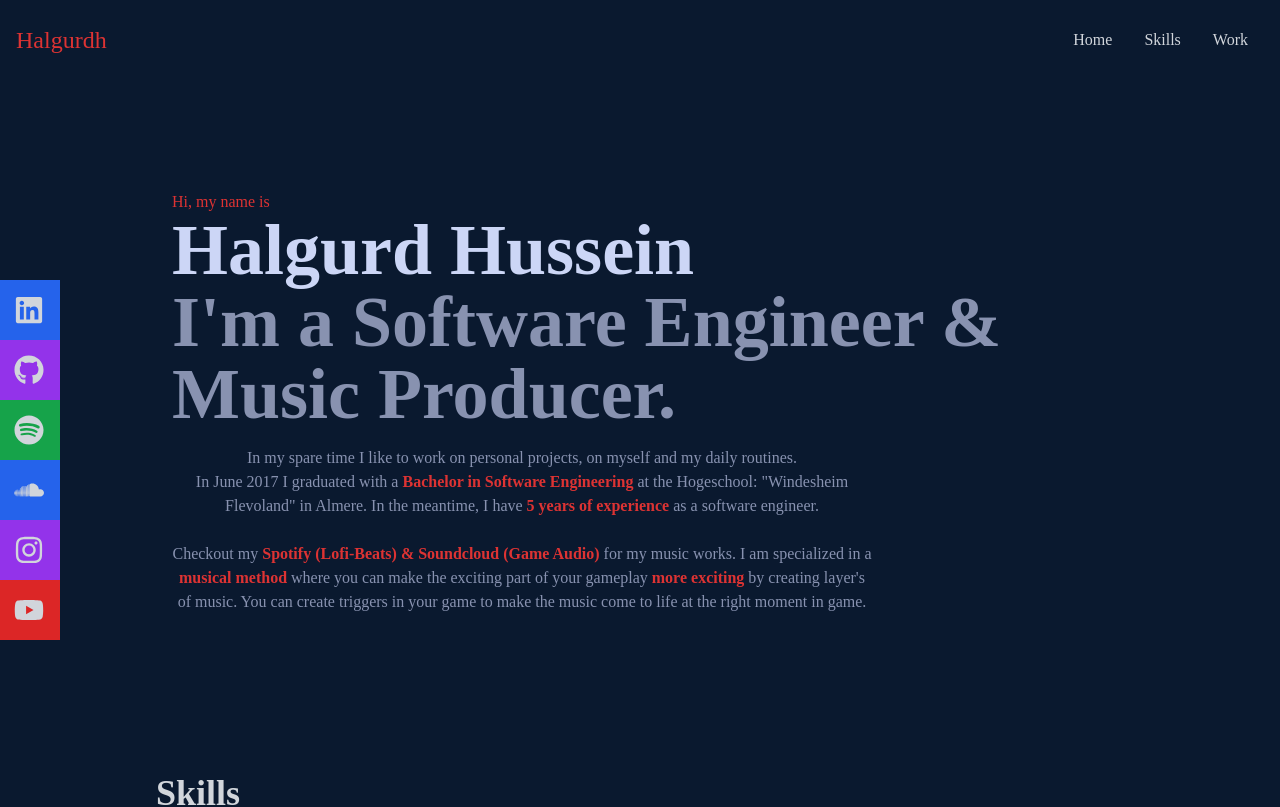
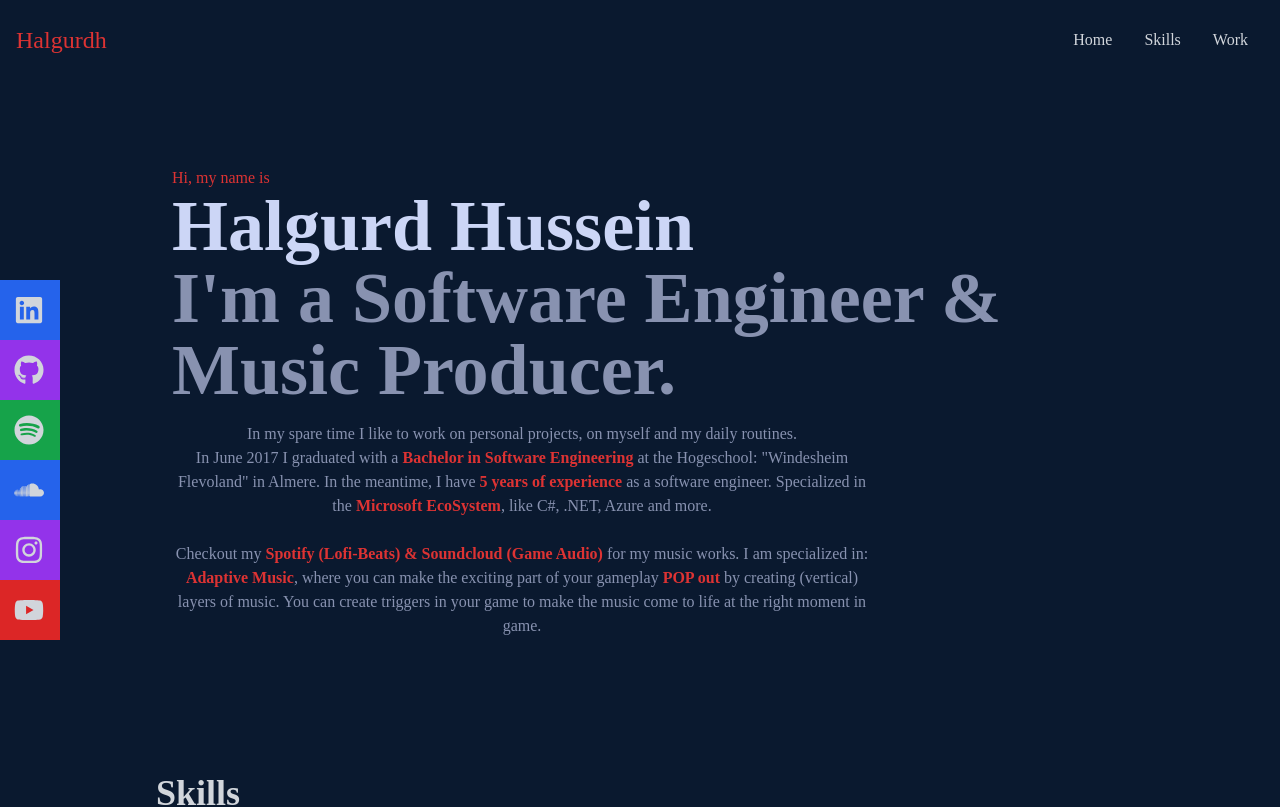
Before and after one commit to halgurdh/halgurdh.github.io, a React (Create React App) app: page / in a window 1280 px wide. Shown: the top 807 px of the page. Built offline with nearby package versions, Linux system fonts and the light colour scheme.

Commit message:
adaptive music story

```diff
--- a/src/components/Home.jsx
+++ b/src/components/Home.jsx
@@ -20,12 +20,12 @@ const Home = () => {
             at the Hogeschool: "Windesheim Flevoland" in Almere. In the
             meantime, I have{" "}
             <b className="text-[#dd3333]">5 years of experience</b> as a
-            software engineer.
+            software engineer. Specialized in the <b className="text-[#dd3333]">Microsoft EcoSystem</b>, like C#, .NET, Azure and more.
             <br/>
             <br/>
             Checkout my <b className="text-[#dd3333]">Spotify (Lofi-Beats) & Soundcloud (Game Audio)</b> for my music works.
-            I am specialized in a <b className="text-[#dd3333]">musical method</b> where you can make the
-            exciting part of your gameplay <b className="text-[#dd3333]">more exciting</b> by creating layer's of music.
+            I am specialized in: <b className="text-[#dd3333]">Adaptive Music</b>, where you can make the
+            exciting part of your gameplay <b className="text-[#dd3333]">POP out</b> by creating (vertical) layers of music.
             You can create triggers in your game to make the music come to life at the right moment in game.
           </p>
         </div>
```
